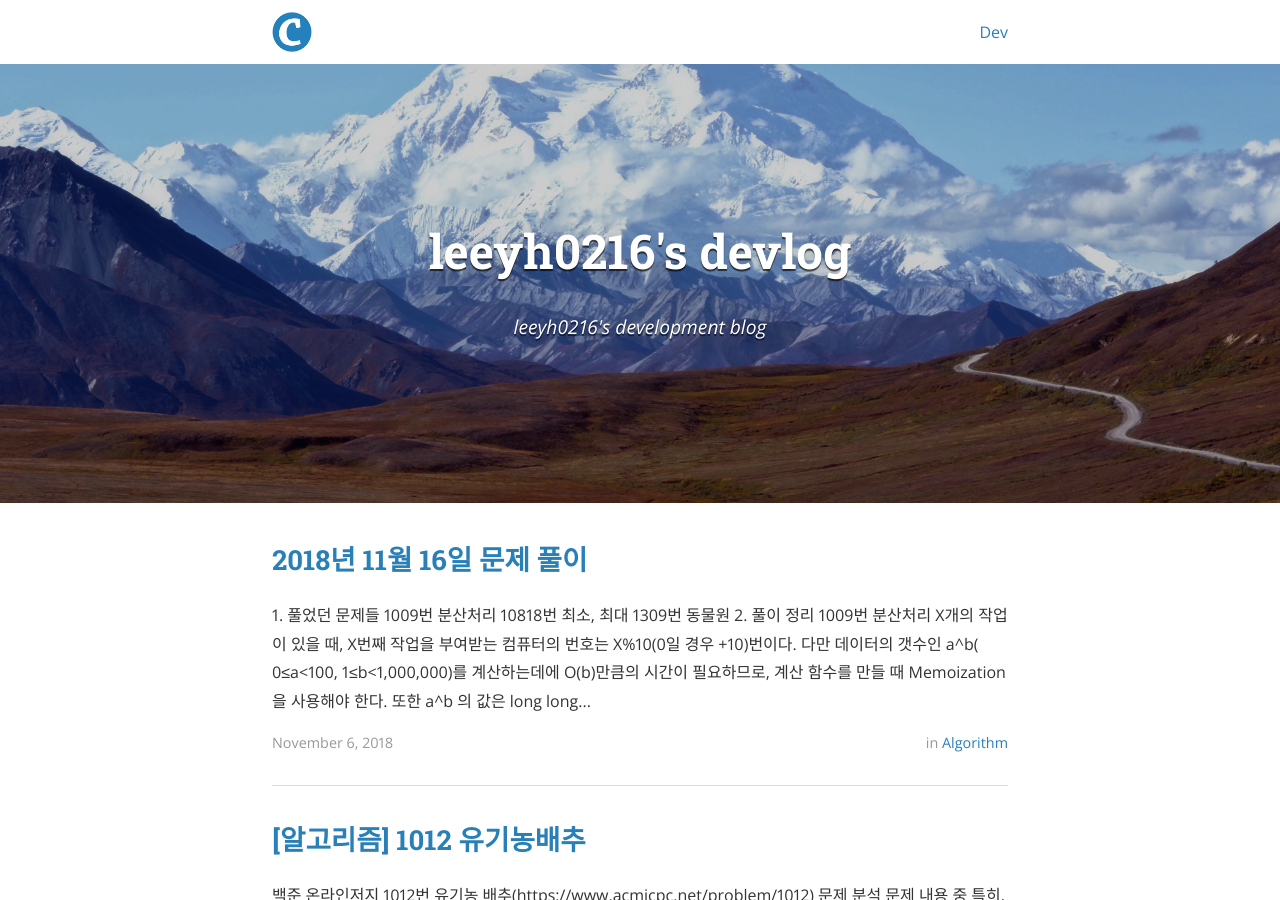
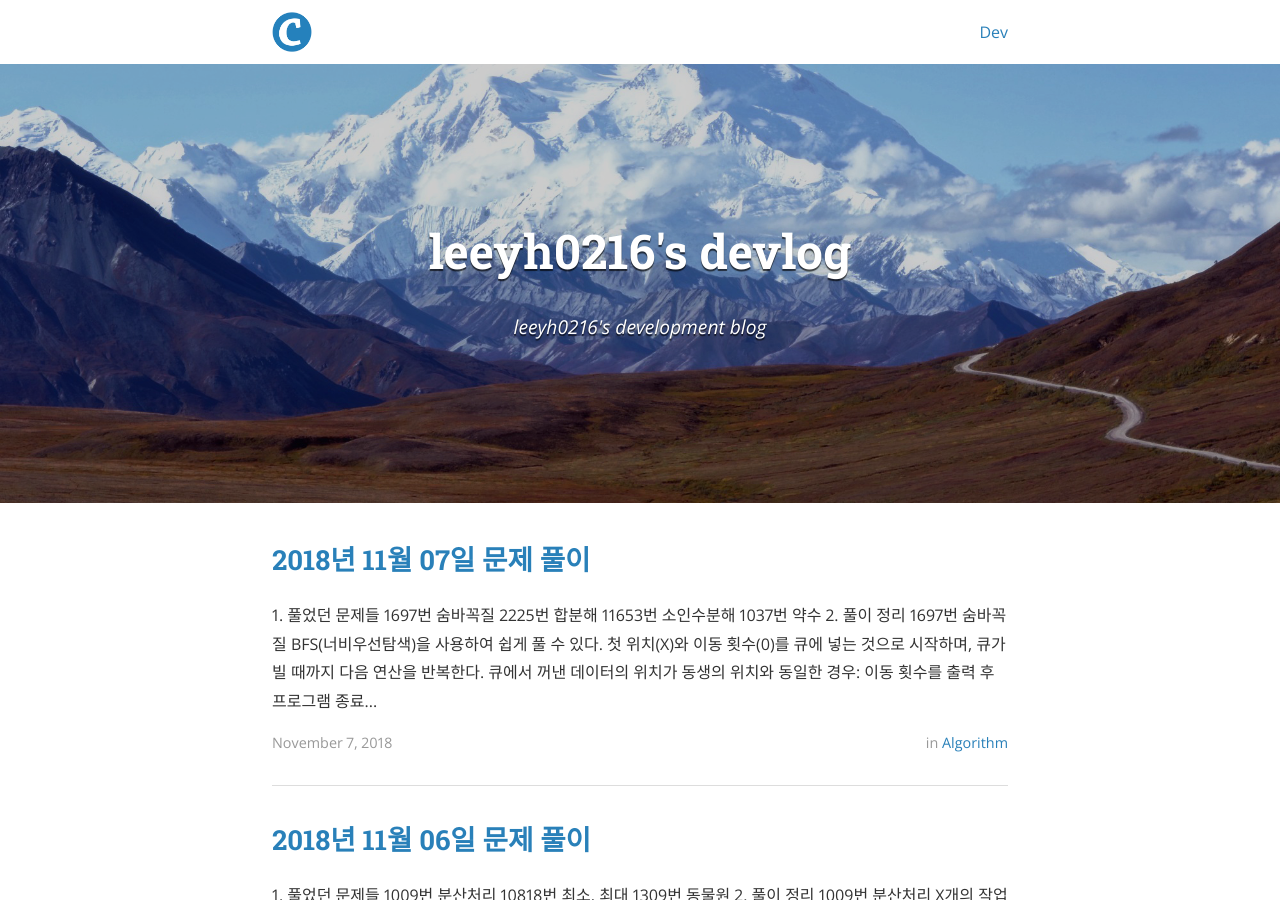
Before and after one commit to leeyh0216/leeyh0216.github.io, a Jekyll site: the page built from index.html, in a window 1280 px wide and 900 px high. Built offline with Jekyll 4.4.1, drawn with Linux system fonts in a browser that asks for light colours; nearby versions of some CDN libraries; the list of posts is cut into pages by our own code.

Commit message:
2018-11-07 문제풀이 추가

```diff
--- a/_posts/algorithm/2018-11-06-20181106_ps.md
+++ b/_posts/algorithm/2018-11-06-20181106_ps.md
@@ -1,6 +1,6 @@
 ---
 layout: post
-title:  "2018년 11월 16일 문제 풀이"
+title:  "2018년 11월 06일 문제 풀이"
 date:   2018-11-06 20:00:00 +0900
 author: leeyh0216
 categories: algorithm
--- /dev/null
+++ b/_posts/algorithm/2018-11-07-20181107_ps.md
@@ -0,0 +1,164 @@
+---
+layout: post
+title:  "2018년 11월 07일 문제 풀이"
+date:   2018-11-07 20:00:00 +0900
+author: leeyh0216
+categories: algorithm
+---
+
+## 1. 풀었던 문제들
+* [1697번 숨바꼭질](https://www.acmicpc.net/problem/1697)
+
+* [2225번 합분해](https://www.acmicpc.net/problem/2225)
+
+* [11653번 소인수분해](https://www.acmicpc.net/problem/11653)
+
+* [1037번 약수](https://www.acmicpc.net/problem/1037)
+
+## 2. 풀이 정리
+
+### 1697번 숨바꼭질
+BFS(너비우선탐색)을 사용하여 쉽게 풀 수 있다.
+첫 위치(X)와 이동 횟수(0)를 큐에 넣는 것으로 시작하며, 큐가 빌 때까지 다음 연산을 반복한다.
+
+* 큐에서 꺼낸 데이터의 위치가 동생의 위치와 동일한 경우: 이동 횟수를 출력 후 프로그램 종료
+
+* 큐에서 꺼낸 데이터의 위치가 동생의 위치와 동일하지 않은 경우
+  * 위치가 0보다 작거나 100,000보다 큰 경우: Continue
+  * 위치가 0보다 크거나 같고 100,000보다 작거나 같은 경우: 큐에 (현위치 + 1, 현재 이동횟수 + 1), (현위치 - 1, 현재 이동횟수 + 1), (현 위치 * 2, 현재 이동횟수 + 1)을 넣어준다.
+
+주의해야 할 점은 +1, -1은 서로 상쇄되기 때문에 메모리 초과가 발생하거나 이미 방문했던 위치를 또 방문할 수 있기 때문에 boolean 형태의 배열을 선언하여 방문했던 지점은 다시 방문하지 않도록 한다(memoization).
+
+{% highlight c %}
+#include<stdio.h>
+#include<utility>
+#include<queue>
+#define MAX_LEN 100001
+
+using namespace std;
+
+bool visited[MAX_LEN] = { false };
+queue<pair<int, int>> que;
+
+int main(void) {
+	int N, K;
+	scanf("%d %d", &N, &K);
+
+	que.push(make_pair(0, N));
+	while (!que.empty()) {
+		pair<int, int> next = que.front();
+		que.pop();
+
+		if (next.second < 0 || next.second > 100000)
+			continue;
+		if (visited[next.second])
+			continue;
+		visited[next.second] = true;
+		if (next.second == K) {
+			printf("%d", next.first);
+			return 0;
+		}
+		else {
+			que.push(make_pair(next.first + 1, next.second * 2));
+			que.push(make_pair(next.first + 1, next.second + 1));
+			que.push(make_pair(next.first + 1, next.second - 1));
+		}
+	}
+}
+{% endhighlight %}
+
+### 2225번 합분해
+DP로 풀 수 있는 문제이다.
+ARR[K][N]은 K개의 숫자를 써서 N을 만들 수 있는 경우의 수로 정의할 수 있고, 아래와 같은 공식이 성립한다.
+
+ARR[K][N] = ARR[K-1][0] + ARR[K-1][1] + ... + ARR[K-1][N]
+
+위 식을 코드로 표현하면 아래와 같다.
+
+{% highlight c %}
+#include<stdio.h>
+#define MAX_LEN 201
+
+int arr[MAX_LEN][MAX_LEN] = { 0 };
+
+int main(void) {
+	int N, K;
+	scanf("%d %d", &N, &K);
+
+	//1개의 숫자를 가지고 만들 수 있는 경우는 미리 정의함.
+	for (int i = 0; i <= N; i++)
+		arr[1][i] = 1;
+
+	//i개의 숫자
+	for (int i = 2; i <= K; i++) {
+		//j를 만들어야 함
+		for (int j = 0; j <= N; j++) {
+			//i-1개의 숫자를 더한 값에 k를 더해 j를 만들 수 있도록 함
+			for (int k = 0; k <= N; k++) {
+				if (j - k >= 0) {
+					arr[i][j] += arr[i - 1][j - k] % 1000000000;
+					arr[i][j] %= 1000000000;
+				}
+				else
+					break;
+			}
+		}
+	}
+
+	printf("%d", arr[K][N] % 1000000000);
+}
+{% endhighlight %}
+
+### 11653번 소인수분해
+주어진 N이 1 이외의 값으로 나누어 떨어지지 않을 때까지 반복하며 약수룰 구한다.
+
+{% highlight c %}
+#include<stdio.h>
+
+int main(void) {
+	int N;
+	scanf("%d", &N);
+
+	while (N != 1) {
+		bool divided = false;
+		for (int i = 2; i <= N; i++) {
+			if (N%i == 0) {
+				printf("%d\n", i);
+				N /= i;
+				divided = true;
+				break;
+			}
+		}
+		if (!divided)
+			break;
+	}
+	if (N != 1)
+		printf("%d", N);
+}
+{% endhighlight %}
+
+### 1037번 약수
+N의 약수를 이용하여 N을 구하는 가장 간단한 방법은 N의 약수 중 가장 작은 수와 가장 큰 수를 곱하는 것이다.
+
+따라서 N개의 값을 입력받으며 가장 큰 값과 작은 값을 저장해 놓았다가, 결과 출력 시 두 값을 곱해 출력하면 된다.
+
+{% highlight c %}
+#include<stdio.h>
+#include<limits.h>
+
+using namespace std;
+
+int main(void) {
+	int N, minVal = INT_MAX, maxVal = INT_MIN, input;
+	scanf("%d", &N);
+	for (int i = 0; i < N; i++) {
+		scanf("%d", &input);
+		if (input < minVal)
+			minVal = input;
+		if (input > maxVal)
+			maxVal = input;
+	}
+
+	printf("%d", minVal * maxVal);
+}
+{% endhighlight %}
```
Also changed, not shown: 8 other files.
